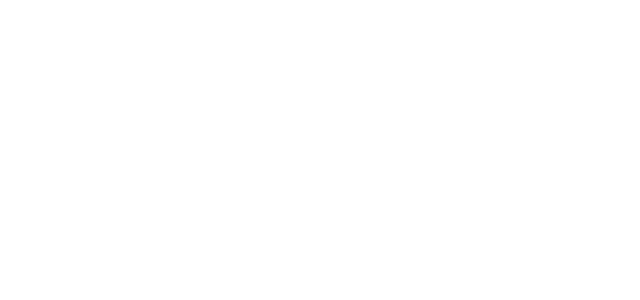
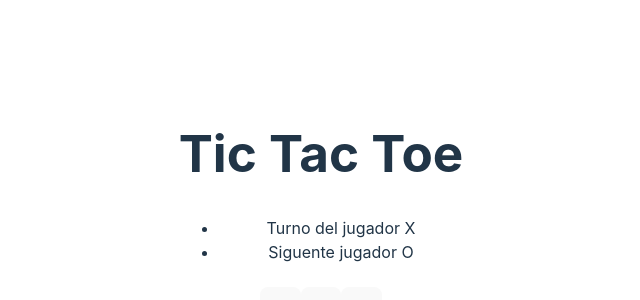
Before and after one commit to fundacion-pescar-lxv14/reactjs, a React (Vite) app: page / in a window 1280 px wide. Shown: the part 172-472 px from the top of the page, without its empty margins (319-959 px from the left). Built offline with nearby package versions, Linux system fonts and the light colour scheme.

Commit message:
definir plantilla para juego ta-te-ti

```diff
--- a/src/App.jsx
+++ b/src/App.jsx
@@ -1,7 +1,36 @@
+import { useState } from 'react'
 import './App.css'
 
 function App() {
-
+  const [state, setState] = useState({
+    currentPlayer: "X",
+    nextPlayer: "O",
+    board: [
+      ["", "", ""],
+      ["", "", ""],
+      ["", "", ""]
+    ],
+    winner: null
+  })
+  const { board, nextPlayer, currentPlayer } = state;
+  const change = () => {setState({
+    ...state,
+    currentPlayer: nextPlayer,
+    nextPlayer: currentPlayer
+  })}
+  return (
+    <>
+      <h1>Tic Tac Toe</h1>
+      <ul>
+        <li>Turno del jugador {state.currentPlayer}</li>
+        <li>Siguente jugador {state.nextPlayer}</li>
+      </ul>
+      { board.map((row, i) =>
+      <div key={i} className='row'>
+        { row.map((cell, i) => <button key={i} onClick={change}>{cell}</button> )}
+      </div> )}
+    </>
+  )
 }
 
 export default App
```
